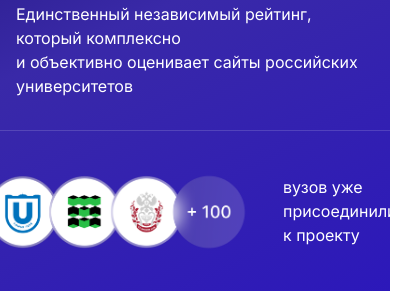
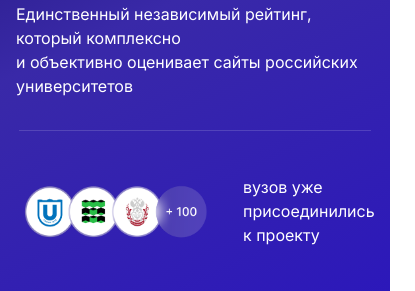
Before and after one commit to WolgaDeutsche/Pages, a plain HTML site: page index.html in a window 390 px wide. Shown: the part 553-844 px from the top of the page, 415 px wide, since content can reach past the window. Drawn offline with Linux system fonts and the light colour scheme.

Commit message:
Update index.html

```diff
--- a/index.html
+++ b/index.html
@@ -140,6 +140,12 @@
       max-width: 600px;
     }
 
+    #un {
+      height: 5.5rem;
+      width: 16rem;
+      display: inline-flex;
+    }
+
     .info {
       display: grid;
       justify-content: space-between;
@@ -246,23 +252,25 @@
         padding: 1rem !important;
       }
 
-      [id=p1] {
+      #p1 {
         padding: 1rem !important;
         width: inherit !important;
       }
 
-      [id=b1] {
+      #b1 {
         width: inherit !important;
         border-top: 1px solid var(--border-color, #ffffff26) !important;
         border-right: 0px !important;
         align-self: center !important;
       }
 
-      [id=un] {
+      #un {
         align-self: center !important;
+        height: 4rem;
+        width: 12rem;
       }
 
-      [class=info] {
+      .info {
         padding-left: 0rem !important;
         border-top: 0px !important;
         justify-content: center !important;
@@ -323,7 +331,7 @@
 
     <div class="info" style="display: flex;">
       <div id="b1" style="width: 30rem; border-right: 1px solid var(--border-color, #ffffff26); height: 10rem; align-items: center; display: flex;">
-        <img id="un" src="img/un/un.png" style="height: 90px;width: 17rem; display: inline-flex">
+        <img id="un" src="img/un/un.png" style="">
         <p id="p2" style="font-size: 1rem; line-height: 1.5rem; width: 8rem; color: var(--text-color, #FFFFFF); display: inline-flex; float: right; padding-left: 2rem;">вузов уже присоединились к проекту</p>
       </div>
       <p id="p1" style="padding-left: 2rem; padding-right: 6rem; color: var(--text-color, #FFFFFF);">Единственный независимый рейтинг, который комплексно <br />и объективно оценивает сайты российских университетов</p>
```
